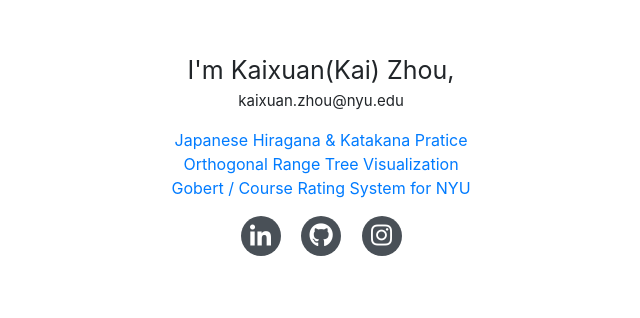
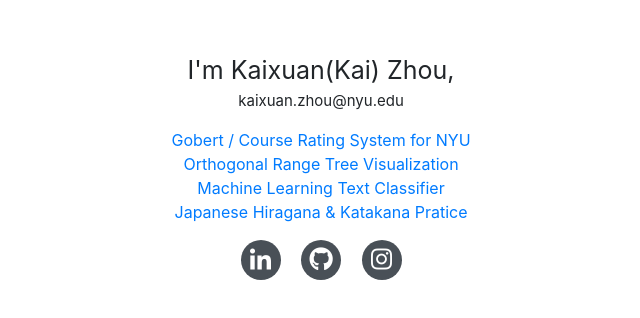
Before and after one commit to ZhouJoseph/ZhouJoseph.github.io, a plain HTML site: page index.html in a window 1280 px wide. Shown: the part 248-566 px from the top of the page, without its empty margins (319-959 px from the left). Drawn offline with Linux system fonts and the light colour scheme.

Commit message:
ml text classifier

```diff
--- a/index.html
+++ b/index.html
@@ -38,8 +38,8 @@
           <p class="email">kaixuan.zhou@nyu.edu</p>
         </div>
         <div>
-          <a href="https://zhoujoseph.github.io/hirakata/">
-            Japanese Hiragana & Katakana Pratice
+          <a href="https://gobert.herokuapp.com/">
+            Gobert / Course Rating System for NYU
           </a>
         </div>
         <div>
@@ -50,10 +50,16 @@
           </a>
         </div>
         <div>
-          <a href="https://gobert.herokuapp.com/">
-            Gobert / Course Rating System for NYU
+          <a href="https://github.com/ml5803/ml-text-classifier">
+            Machine Learning Text Classifier
           </a>
         </div>
+        <div>
+          <a href="https://zhoujoseph.github.io/hirakata/">
+            Japanese Hiragana & Katakana Pratice
+          </a>
+        </div>
+
         <!-- <div>
           <form method="get" action="img/KaixuanZhou_Resume.pdf">
             <button type="submit" class="btn btn-outline-secondary">Resume.pdf</button>
```
